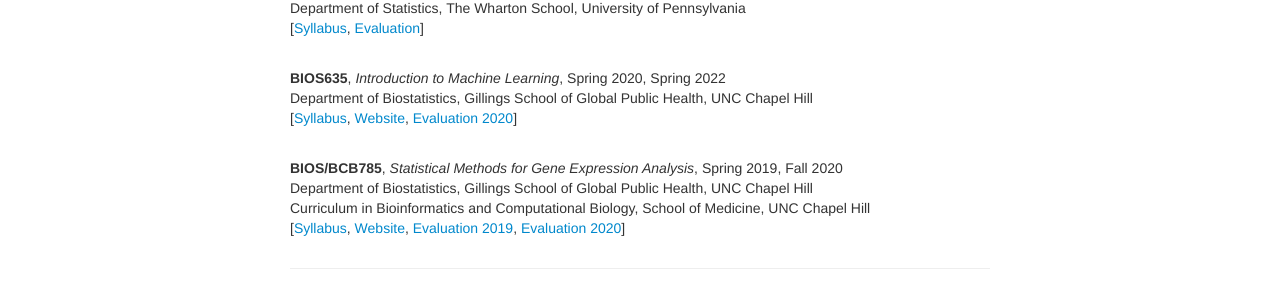
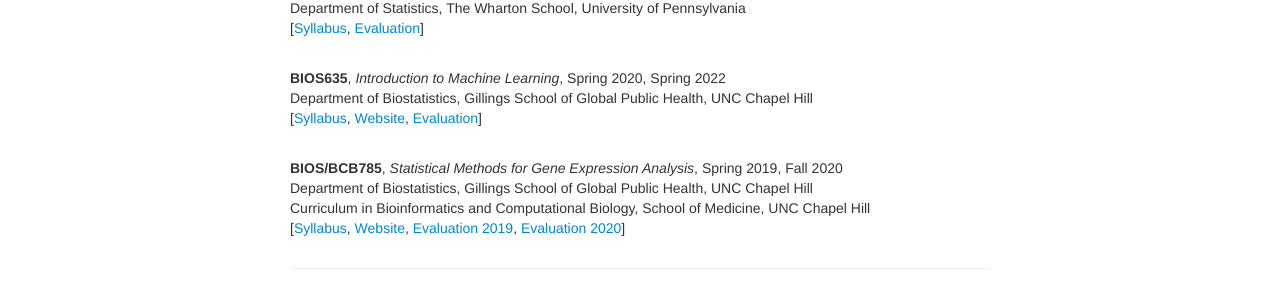
Before and after one commit to yuchaojiang/yuchaojiang.github.io, a Jekyll site: the page built from pages/teaching.md, in a window 1280 px wide. Shown: the part 174-476 px from the top of the page. Built offline with Jekyll 4.4.1, drawn with Linux system fonts in a browser that asks for light colours.

Commit message:
Update teaching.md

```diff
--- a/pages/teaching.md
+++ b/pages/teaching.md
@@ -14,7 +14,7 @@ Department of Statistics, The Wharton School, University of Pennsylvania <br/>
   <b>BIOS635</b>, <i>Introduction to Machine Learning</i>, Spring 2020, Spring 2022 <br/>
 Department of Biostatistics, Gillings School of Global Public Health, UNC Chapel Hill <br/>
 [<a href="https://www.dropbox.com/s/o7bu8kg1lcv74tc/BIOS%20635_Intro%20Machine%20Learning_Syllabus_v1.pdf?dl=0" title="Syllabus BIOS635">Syllabus</a>, <a href="https://github.com/yuchaojiang/BIOS635_Spring_2022" title="Course Website">Website</a>,
-	<a href="https://www.dropbox.com/s/qgxn7j80wwpfl3s/selected_evaluation.pdf?dl=0" title="Evaluation">Evaluation 2020</a>]
+	<a href="https://www.dropbox.com/s/qgxn7j80wwpfl3s/selected_evaluation.pdf?dl=0" title="Evaluation">Evaluation</a>]
 </div>
 <br/>
 <div class="cv">
```
